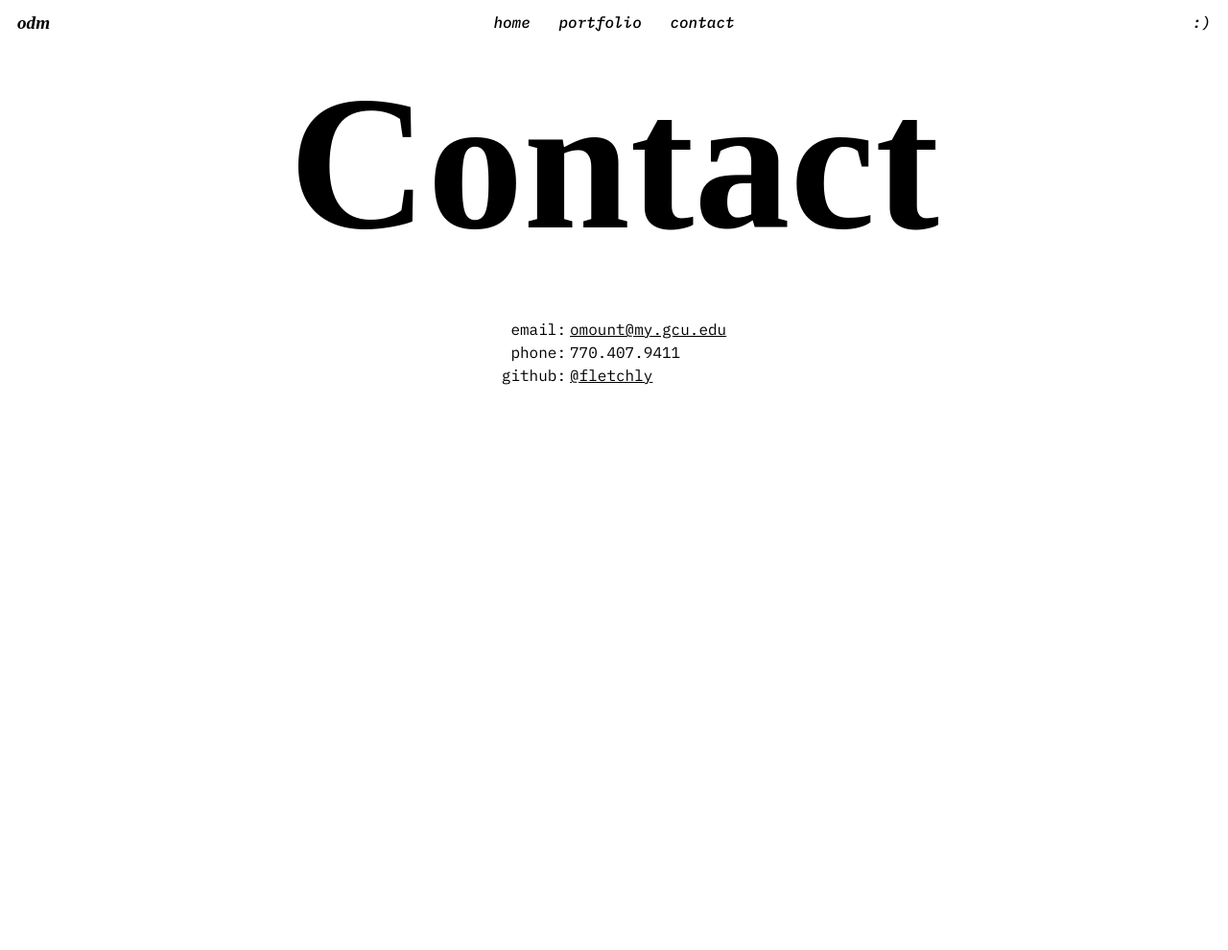
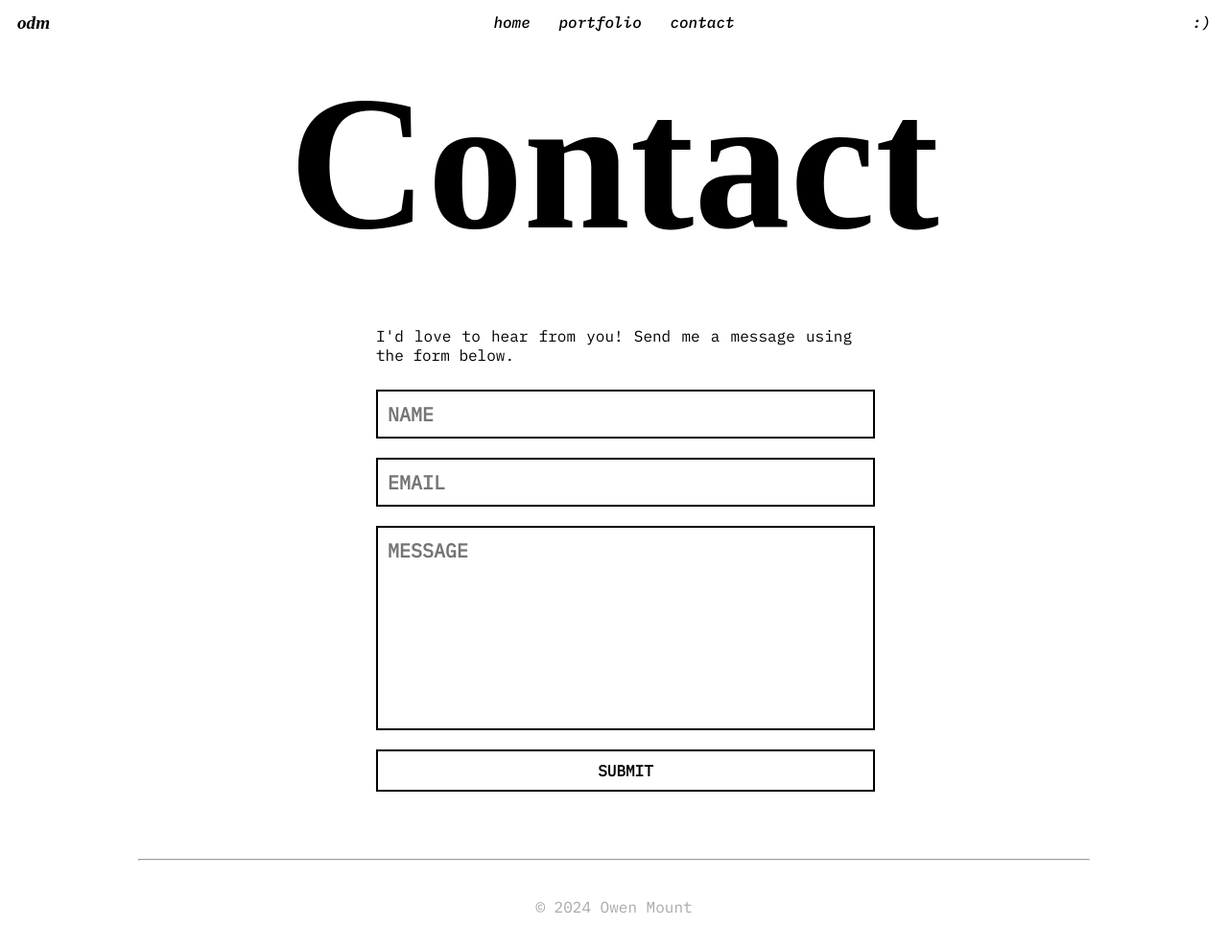
Before and after one commit to fletchly/cst120milestone, a plain HTML site: page contact.html in a window 1280 px wide. Shown: the whole page at 96% size. Before the commit the page ends 800 px from the top, so only its background shows below. Drawn offline with Linux system fonts and the light colour scheme; a web font is replaced by a local one.

Commit message:
Update contact page and code cleanup

```diff
--- a/contact.html
+++ b/contact.html
@@ -1,5 +1,5 @@
 <!DOCTYPE html>
-<html lang="en">
+<html lang="en" xmlns="http://www.w3.org/1999/html">
 <head>
     <meta charset="UTF-8">
     <meta name="viewport" content="width=device-width, initial-scale=1.0">
@@ -31,22 +31,20 @@
 </div>
 
 <!-- Page Content -->
-<div class="content-wrapper lg">
-    <table class="contact-sheet">
-        <tr>
-            <td>email:</td>
-            <td><a href="mailto:omount@my.gcu.edu">omount&commat;my.gcu.edu</a></td>
-        </tr>
-        <tr>
-            <td>phone:</td>
-            <td>770.407.9411</td>
-        </tr>
-        <tr>
-            <td>github:</td>
-            <td><a href="https://github.com/fletchly">&commat;fletchly</a></td>
-        </tr>
-    </table>
+<div class="content-wrapper lg ">
+
+    <form class="contact-form">
+        <p>I'd love to hear from you! Send me a message using the form below.</p>
+        <input class="contact-field" id="name" type="text" placeholder="NAME">
+        <input class="contact-field" id="email" type="email" placeholder="EMAIL">
+        <textarea class="contact-field" id="msg" placeholder="MESSAGE"></textarea>
+        <button class="contact-field slide-up" type="submit"><span class="btn-text">SUBMIT</span></button>
+    </form>
+
 </div>
-
+<div class="footer lg">
+    <hr>
+    <div class="copyright">&copy; 2024 Owen Mount</div>
+</div>
 </body>
 </html>
--- a/css/style.css
+++ b/css/style.css
@@ -205,3 +205,57 @@ div#transition-wrapper {
 .content-wrapper hr {
     margin-top: 50px;
 }
+
+.contact-form {
+    display: flex;
+    flex-direction: column;
+    width: 50%;
+    padding: 10px;
+    margin: 10px auto;
+}
+
+.contact-form textarea {
+    resize: none;
+    font-family: "IBM Plex Mono", monospace;
+    height: 7lh;
+}
+
+.contact-field {
+    font-family: "IBM Plex Mono", monospace;
+    font-weight: bolder;
+    font-size: 20px;
+    border-radius: 0;
+    border: black 2px solid;
+    padding: 10px;
+    width: 100%;
+    margin: 10px 0;
+    box-sizing: content-box;
+}
+
+.slide-up {
+    position: relative;
+    overflow: hidden;
+    background: none;
+    font-size: 16px;
+    cursor: pointer;
+}
+
+.slide-up::before {
+    content: "";
+    position: absolute;
+    bottom: 0;
+    left: 0;
+    width: 100%;
+    height: 0;
+    background-color: black;
+    transition: height 0.3s ease;
+    z-index: -1;
+}
+
+.slide-up:hover {
+    color: white;
+}
+
+.slide-up:hover::before {
+    height: 100%;
+}
```
Also changed, not shown: index.html (+8 -4 lines), 1 other file.
